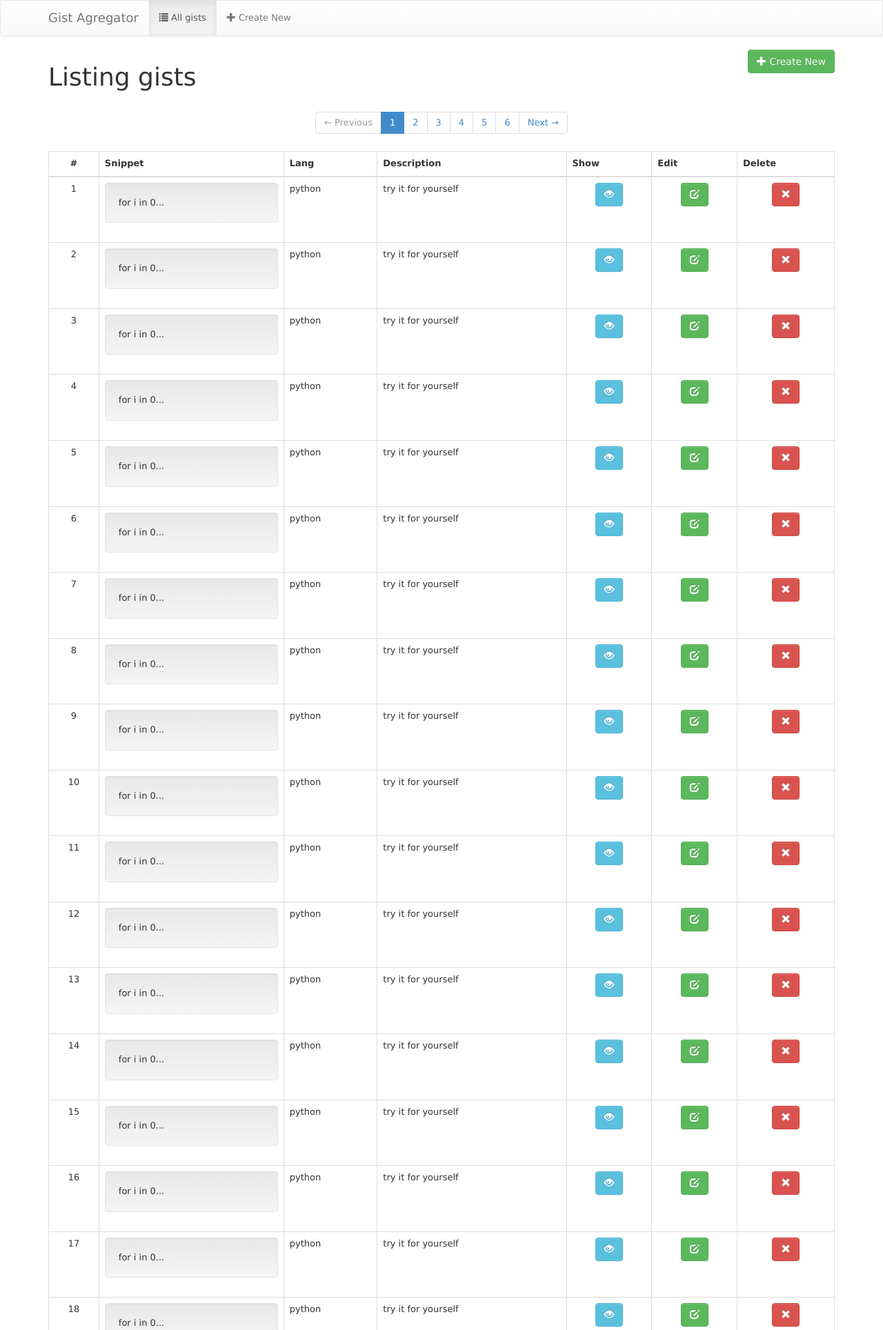
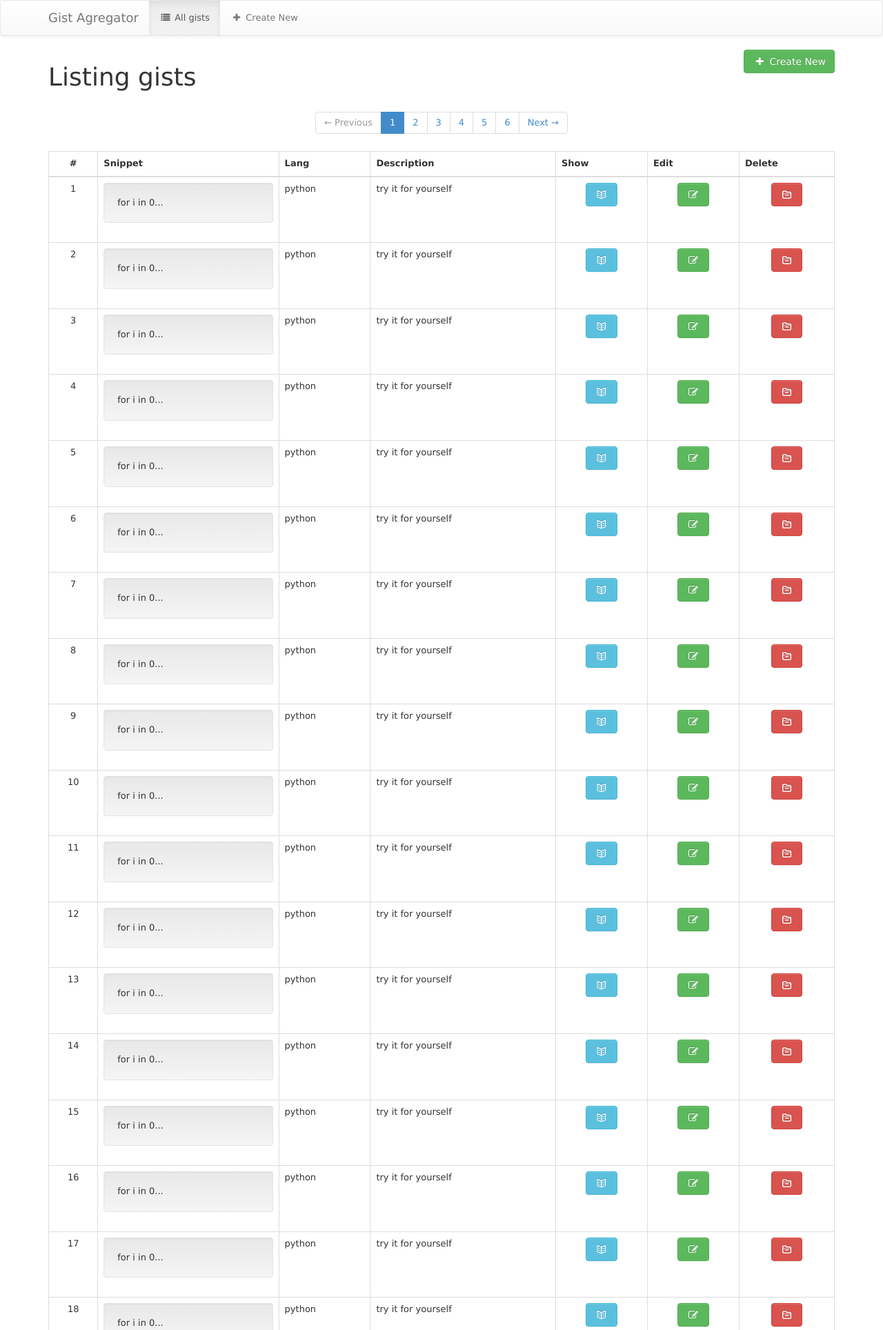
Before and after one commit to PythonicNinja/railsgists, a Rails app: page / in a window 1280 px wide. Shown: the top 1928 px of the page at 69% size. Run offline with Rails 7, Linux system fonts and the light colour scheme; data comes from the database, SQL or seed files in the repository; some libraries are stand-ins or nearby versions.

Commit message:
fix glyphicons

```diff
--- a/app/views/gists/edit.html.erb
+++ b/app/views/gists/edit.html.erb
@@ -8,11 +8,11 @@
   <div class="col-xs-4">
     <div class="pull-right">
       <%= link_to gists_path, class:"btn btn-danger" do %>
-          <i class="glyphicon glyphicon-backward"></i> Back
+          <i class="icon-backward"></i> Back
       <% end %>
 
       <%= link_to gist_path(@gist), class:"btn btn-info" do %>
-          <i class="glyphicon glyphicon-eye-open"></i> Show
+          <i class="icon-book-open"></i> Show
       <% end %>
     </div>
   </div>
--- a/app/views/gists/index.html.erb
+++ b/app/views/gists/index.html.erb
@@ -5,7 +5,7 @@
   <div class="col-xs-6">
       <div class="pull-right">
         <%= link_to new_gist_path, class: "btn btn-success" do %>
-            <i class="glyphicon glyphicon-plus"></i> Create New
+            <i class="icon-plus"></i> Create New
         <% end %>
       </div>
   </div>
@@ -42,17 +42,17 @@
 
         <td class="text-center">
           <%= link_to gist, class: "btn btn-info " do %>
-              <i class="glyphicon glyphicon-eye-open"></i>
+              <i class="icon-book-open"></i>
           <% end %>
         </td>
         <td class="text-center">
           <%= link_to edit_gist_path(gist), class: "btn btn-success" do %>
-              <i class="glyphicon glyphicon-edit"></i>
+              <i class="icon-edit"></i>
           <% end %>
         </td>
         <td class="text-center">
           <%= link_to gist, method: :delete, data: { confirm: 'Are you sure?' }, class: "btn btn-danger" do %>
-              <i class="glyphicon glyphicon-remove"></i>
+              <i class="icon-folder-delete"></i>
           <% end %>
         </td>
       </tr>
--- a/app/views/gists/new.html.erb
+++ b/app/views/gists/new.html.erb
@@ -5,7 +5,7 @@
   <div class="col-xs-4">
     <div class="pull-right">
       <%= link_to gists_path, class:"btn btn-danger" do %>
-          <i class="glyphicon glyphicon-backward"></i> Back
+          <i class="icon-backward"></i> Back
       <% end %>
     </div>
   </div>
--- a/app/views/gists/show.html.erb
+++ b/app/views/gists/show.html.erb
@@ -8,11 +8,11 @@
     <div class="col-xs-4">
       <div class="pull-right">
         <%= link_to gists_path, class:"btn btn-danger" do %>
-            <i class="glyphicon glyphicon-backward"></i> Back
+            <i class="icon-backward"></i> Back
         <% end %>
 
         <%= link_to edit_gist_path(@gist), class:"btn btn-success" do %>
-            <i class="glyphicon glyphicon-edit"></i> Edit
+            <i class="icon-edit"></i> Edit
         <% end %>
       </div>
     </div>
--- a/app/views/layouts/application.html.erb
+++ b/app/views/layouts/application.html.erb
@@ -22,12 +22,12 @@
       <ul class="nav navbar-nav">
         <li class="<%= 'active' if current_page?(gists_path) || current_page?(root_path) %>">
           <%= link_to gists_path do %>
-              <i class="glyphicon glyphicon-list"></i> All gists
+              <i class="icon-list"></i> All gists
           <% end %>
         </li>
         <li class="<%= 'active' if current_page?(new_gist_path) %>">
           <%= link_to new_gist_path do %>
-              <i class="glyphicon glyphicon-plus"></i> Create New
+              <i class="icon-plus"></i> Create New
           <% end %>
         </li>
       </ul>
```
